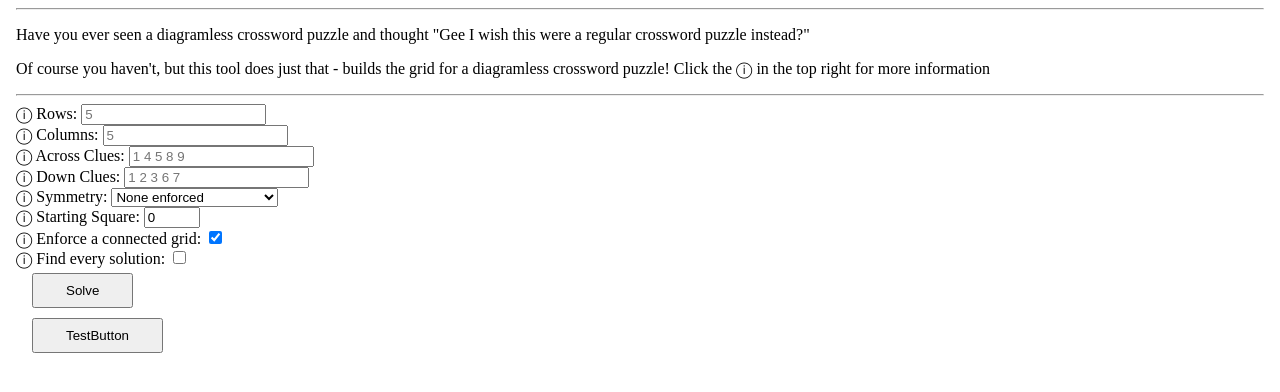
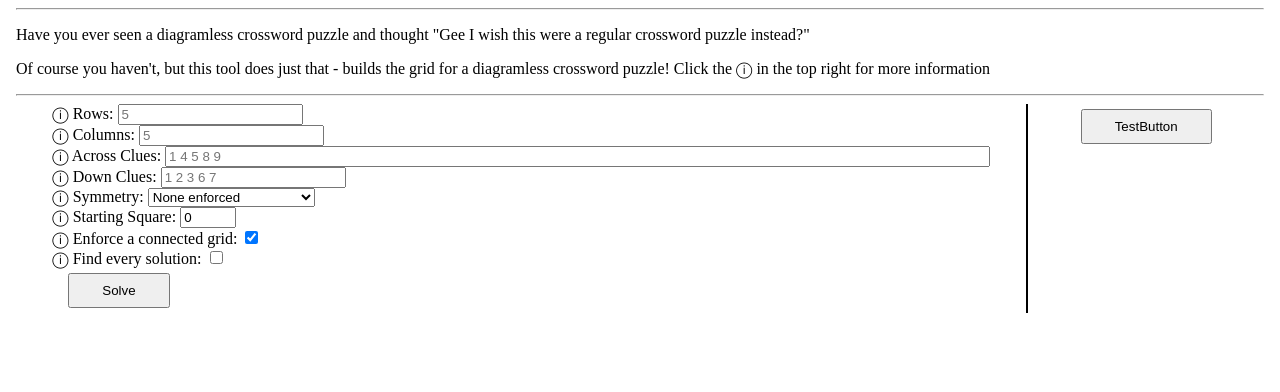
Before and after one commit to JordanKarp/diagramless-solver-web-app, a Flask app: page / in a window 1280 px wide. Shown: the part 57-449 px from the top of the page. Run offline with Flask 3, Linux system fonts and the light colour scheme; some libraries are stand-ins or nearby versions.

Commit message:
Update to style and buttons

```diff
--- a/static/css/style.css
+++ b/static/css/style.css
@@ -29,9 +29,13 @@ table {
     text-align: center;
 }
 
+#content {
+    display: flex;
+    justify-content: space-evenly;
+}
 
 .verticalLine {
-    border-left: thick solid black;
+    border-left: 2px solid black;
 }
 
 #puzzleDetails ~ td {
--- a/templates/index.html
+++ b/templates/index.html
@@ -29,7 +29,7 @@
                     <input type="number" name="columns" id="columnInput" min="3" placeholder="5"/>
                 </label>
                 <label for="acrossClues" title="List across clues separated by a space">ⓘ Across Clues:
-                    <input type="text" name="acrossClues" id="acrossInput" pattern="\d+ (?:\d+ )*\d+"  placeholder="1 4 5 8 9"required/>
+                    <input type="text" name="acrossClues" id="acrossInput" size='100' pattern="\d+ (?:\d+ )*\d+"  placeholder="1 4 5 8 9"required/>
                 </label>
                 <label for="downClues" title="List down clues separated by a space">ⓘ Down Clues:
                     <input type="text" name="downClues" id="downInput" pattern="\d+ (?:\d+ )*\d+" placeholder="1 2 3 6 7" required/>
```
